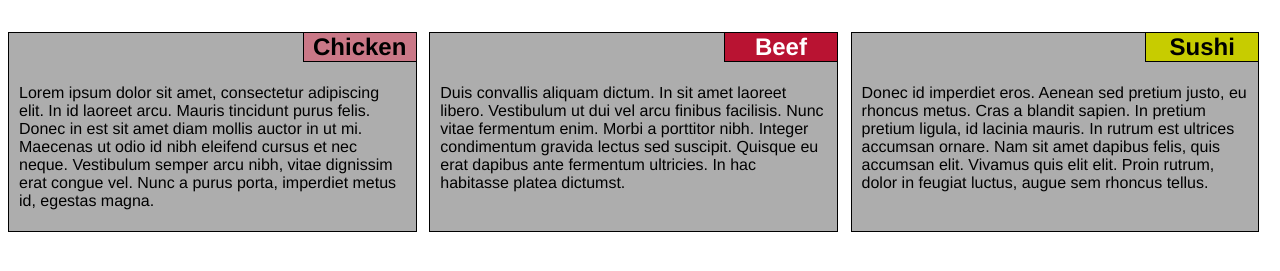
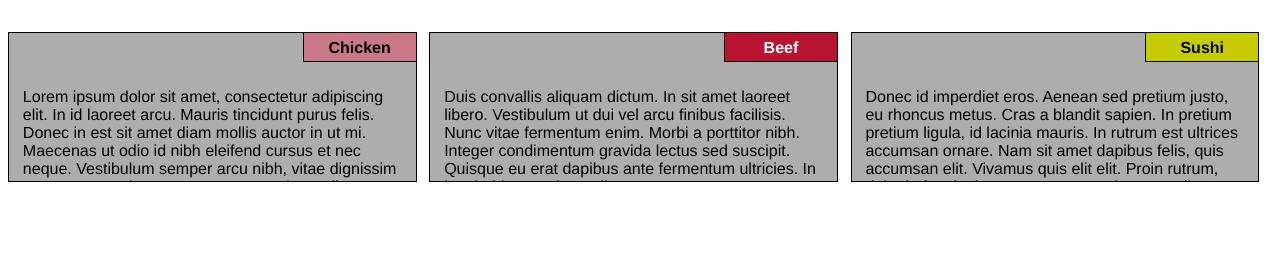
Before and after one commit to ciroprates/coursera-test, a plain HTML site: page module2-solution/index.html in a window 1280 px wide. Shown: the part 61-332 px from the top of the page. Drawn offline with Linux system fonts and the light colour scheme.

Commit message:
section size

```diff
--- a/module2-solution/css/style.css
+++ b/module2-solution/css/style.css
@@ -22,11 +22,11 @@ h2 {
   right: -1px;
   top: -1px;
   margin: 0;
-  padding-top: 0px;
+  padding-top: 6px;
   border: 1px solid black;
   width: 114px;
   height: 30px;
-  font-family: Helvetica;
+  font-size: 100%;
   text-align: center;
 }
 
@@ -40,8 +40,14 @@ div {
   padding-top: 35px;
   background-color: #ADADAD;
   color: black;
-  height: 200px;
+  height: 150px;
   overflow: hidden;
+}
+
+
+p {
+  padding: 1%;
+
 }
 
 
@@ -108,7 +114,6 @@ of the site when the width of the browser window is
   }
 }
 
-/********** Medium devices only **********/
 /**
 Tablet view should appear only if the width of the browser
 window is between 768px and 991px, inclusively.
--- a/module2-solution/index.html
+++ b/module2-solution/index.html
@@ -7,13 +7,9 @@
 <link rel="stylesheet" type="text/css" href="css/style.css">
 </head>
 <body>
-<h1>Our Menu</h1>
 
 
-
-<article>
-
-
+<h1>Our Menu</h1>
 
   <section class="col-lg-4 col-md-6">
   <div class="row">
@@ -44,7 +40,5 @@
   </div>
   </section>
 
-</article>
-
 </body>
 </html>
```
